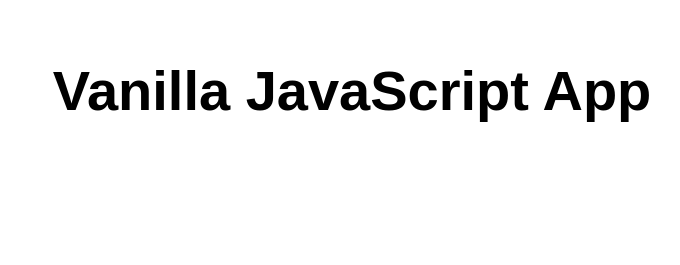
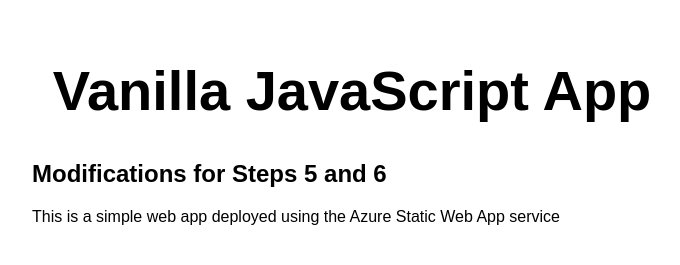
Before and after one commit to yvanniyonzima-ac/cst8911_lab3, a website: page src/index.html in a window 1280 px wide. Shown: the whole page, without its empty margins (288-968 px from the left). Drawn offline with Linux system fonts and the light colour scheme.

Commit message:
Update index.html

```diff
--- a/src/index.html
+++ b/src/index.html
@@ -11,6 +11,8 @@
 <body>
   <main>
     <h1>Vanilla JavaScript App</h1>
+    <h2>Modifications for Steps 5 and 6</h2>
+    <p>This is a simple web app deployed using the Azure Static Web App service</p>
   </main>
 </body>
 
```
